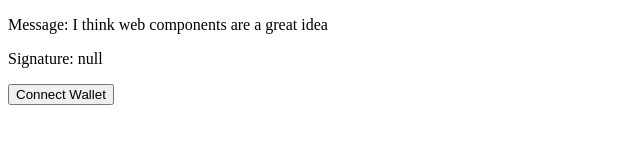
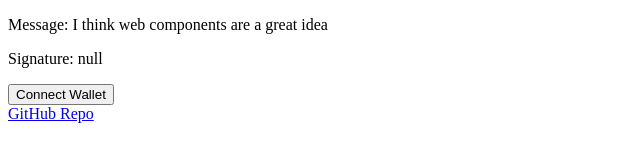
Before and after one commit to rugpullindex/web3-sign-msg, a website: page index.html in a window 1280 px wide. Shown: the whole page, without its empty margins (0-640 px from the left). Drawn offline with Linux system fonts and the light colour scheme.

Commit message:
Add GH repo

```diff
--- a/index.html
+++ b/index.html
@@ -9,5 +9,6 @@
   <body>
     <web3-sign-msg message="I think web components are a great idea">
     </web3-sign-msg>
+    <a href="https://github.com/TimDaub/web3-sign-msg">GitHub Repo</a>
   </body>
 </html>
```
